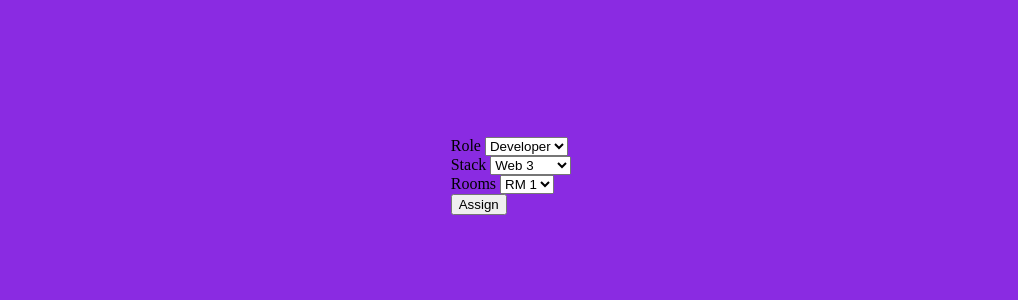
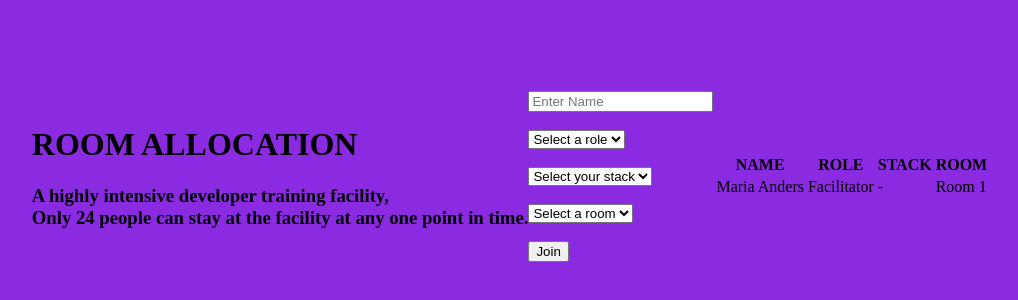
Before and after one commit to dunnie99/TestRoom-allocation, a plain HTML site: page index.html in a window 1280 px wide. Shown: the part 224-524 px from the top of the page, without its empty margins (129-1147 px from the left). Drawn offline with Linux system fonts and the light colour scheme.

Commit message:
Update index.html

```diff
--- a/index.html
+++ b/index.html
@@ -8,36 +8,75 @@
     <link rel="stylesheet" href="style.css">
 </head>
 <body>
-    <div>
+    <header>
+        <h1>ROOM ALLOCATION</h1>
+        <h3>A highly intensive developer training facility,<br>
+             Only 24 people can stay at the facility at any one point in time.</h3>
+    </header><br>
+
+
+    <div class="form-control">
+        <div>
+            <input
+                    id="dev-name"
+                    class="dev-name"
+                    type="text"
+                    placeholder="Enter Name"
+                    />
+        </div><br>
+
         <form id="role">
-            Role
-            <select id="selectedrole">
-                <option value="developer" >Developer</option>
+            <select id="selectedrole" class="option">
+                <option value="" disabled selected>Select a role</option>
+                <option value="developer">Developer</option>
                 <option value="facilitator">Facilitator</option>
 
             </select>
-        </form>
+        </form><br>
+
         <form id="stack">
-            Stack
-            <select id="selectedstack">
+            <select id="selectedstack" class="option">
+                <option value="" disabled selected>Select your stack</option>
                 <option value="web3">Web 3</option>
                 <option value="frontend">Front End</option>
                 <option value="backend">Back End</option>
+                <option value="facilitator">Full Stack</option>
             </select>
-        </form>
+        </form><br>
+
         <form id="room">
-            Rooms
-            <select id="selectedroom">
-                <option value="1">RM 1</option>
-                <option value="2">RM 2</option>
-                <option value="3">RM 3</option>
-                <option value="4">RM 4</option>
-                <option value="5">RM 5</option>
-                <option value="6">RM 6</option>
+            <select id="selectedroom" class="option">
+                <option value="" disabled selected>Select a room</option>
+                <option value="1">ROOM 1</option>
+                <option value="2">ROOM 2</option>
+                <option value="3">ROOM 3</option>
+                <option value="4">ROOM 4</option>
+                <option value="5">ROOM 5</option>
+                <option value="6">ROOM 6</option>
             </select>
-        </form>
-        <button id="submitForm">Assign</button>
-    </div>
+        </form><br>
+
+        <button id="submitForm">Join</button>
+
+    </div><br>
+
+    <div class="table">
+        <table>
+          <tr>
+            <th>NAME</th>
+            <th>ROLE</th>
+            <th>STACK</th>
+            <th>ROOM</th>
+          </tr>
+          <tr>
+            <td>Maria Anders</td>
+            <td>Facilitator</td>
+            <td> - </td>
+            <td> Room 1 </td>
+          </tr>
+        </table>
+      </div>
     <script src="script.js"></script>
+
 </body>
 </html>
```
